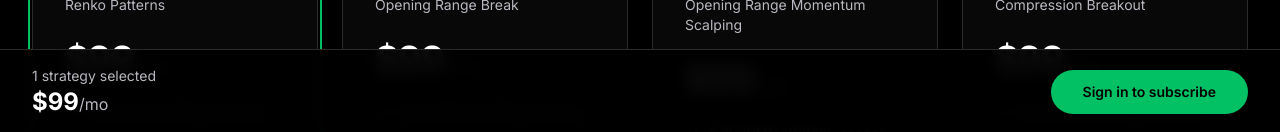
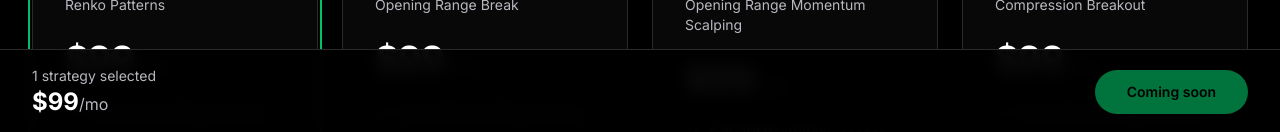
Before and after one commit to FluxTradeLLC/fluxtradenet-next, a Next.js app: page /pricing in a window 1280 px wide. Both pictures are taken after a click on the button 175 px from the left and 723 px from the top of the page. Shown: the part 666-798 px from the top of the page. Built offline with nearby package versions, Linux system fonts and the light colour scheme; no server answers.

Commit message:
disable subscribe buttons

```diff
--- a/components/pricing/PricingContent.tsx
+++ b/components/pricing/PricingContent.tsx
@@ -418,15 +418,10 @@ export function PricingContent() {
 
             <button
               type="button"
-              onClick={handleCheckout}
-              disabled={checkoutLoading || !isLoaded}
+              disabled
               className="btn-primary rounded-lg px-8 py-3 text-sm disabled:cursor-not-allowed disabled:opacity-60"
             >
-              {checkoutLoading
-                ? "Starting checkout..."
-                : isAuthenticated
-                  ? "Subscribe"
-                  : "Sign in to subscribe"}
+              Coming soon
             </button>
           </div>
         </div>
```
